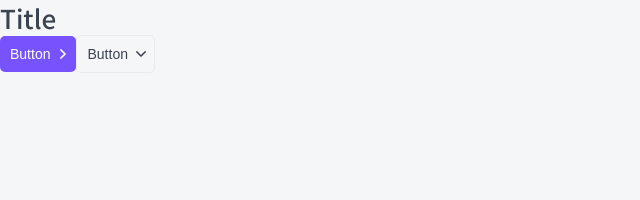
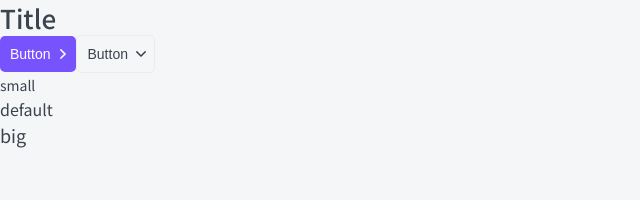
Before and after one commit to SmoliiNazar/NextJS-Project, a Next.js app: page / in a window 1280 px wide. Shown: the top 200 px of the page, without its empty margins (0-640 px from the left). Built offline with nearby package versions, Linux system fonts and the light colour scheme.

Commit message:
paragraph component created

```diff
--- /dev/null
+++ b/components/P/P.module.css
@@ -0,0 +1,19 @@
+
+.p {
+    margin: 0;
+}
+
+.default {
+    font-size: 16px;
+    line-height: 24px;
+}
+
+.small {
+    font-size: 14px;
+    line-height: 24px;
+}
+
+.big {
+    font-size: 18px;
+    line-height: 29px;
+}
--- /dev/null
+++ b/components/P/P.props.ts
@@ -0,0 +1,6 @@
+import { DetailedHTMLProps, HTMLAttributes, ReactNode } from "react";
+
+export interface Pprops extends DetailedHTMLProps<HTMLAttributes<HTMLParagraphElement>, HTMLParagraphElement> {
+    p?: 'default' | 'small' | 'big';
+    children: ReactNode;
+}
--- /dev/null
+++ b/components/P/P.tsx
@@ -0,0 +1,20 @@
+import { Pprops } from './p.props';
+import styles from './P.module.css';
+import cn from 'classnames';
+
+
+export const P = ({ p = 'default', children, className, ...props }: Pprops): JSX.Element => {
+        return (
+          <p
+                className={cn(styles.p, className, {
+                        [styles.small]: p == 'small',
+                        [styles.default]: p == 'default',
+                        [styles.big]: p == 'big',
+                })}
+                {...props}
+          >
+                {children}
+          </p>
+        );
+
+};
--- a/components/index.ts
+++ b/components/index.ts
@@ -1,2 +1,3 @@
 export * from './Htag/Htag';
 export * from './Button/Button';
+export * from './P/P';
--- a/pages/index.tsx
+++ b/pages/index.tsx
@@ -1,5 +1,5 @@
 import React from 'react';
-import { Button, Htag } from '../components';
+import { Button, Htag, P } from '../components';
 
 export default function Home(): JSX.Element {
 	return (
@@ -7,6 +7,9 @@ export default function Home(): JSX.Element {
 			<Htag tag='h1'>Title</Htag>
 			<Button appearance='primary' arrow='right'>Button</Button>
 			<Button appearance='ghost' arrow='down'>Button</Button>
+			<P p='small'>small</P>
+			<P>default</P>
+			<P p='big'>big</P>
 		</>
 	);
 }
```
